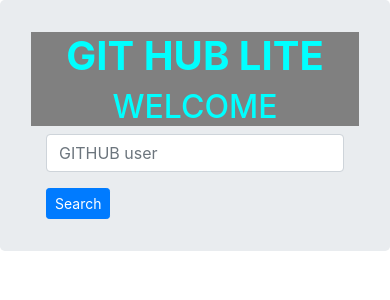
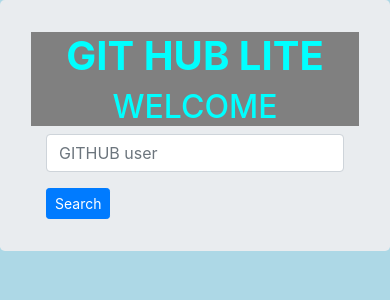
Before and after one commit to HenryKanyoro/Git-Hub-Lite, an Angular app: page / in a window 390 px wide. Shown: the top 300 px of the page. Built offline with nearby package versions, Linux system fonts and the light colour scheme.

Commit message:
add MediaQuery

```diff
--- a/src/styles.css
+++ b/src/styles.css
@@ -1,2 +1,7 @@
 /* You can add global styles to this file, and also import other style files */
 @import '~bootstrap/dist/css/bootstrap.css';
+@media only screen and (max-width: 600px) {
+    body {
+      background-color: lightblue;
+    }
+  }
```
